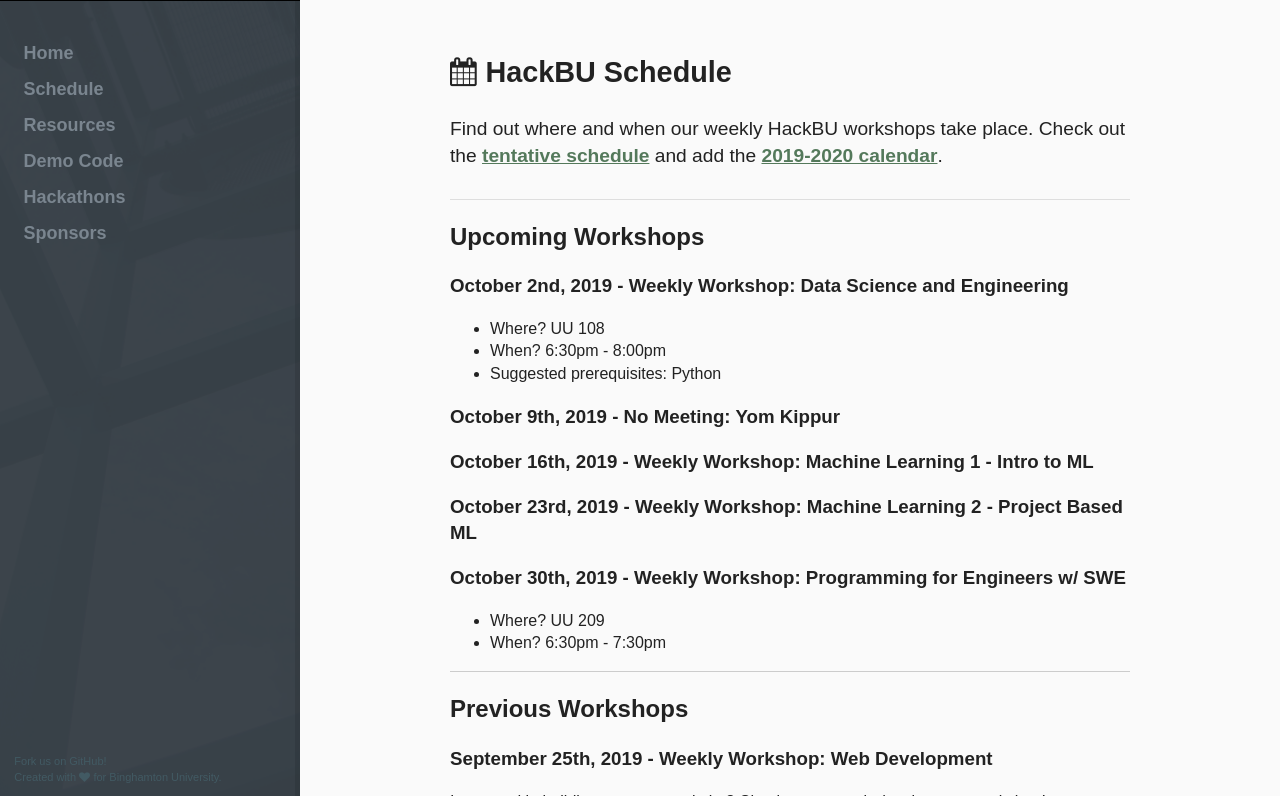
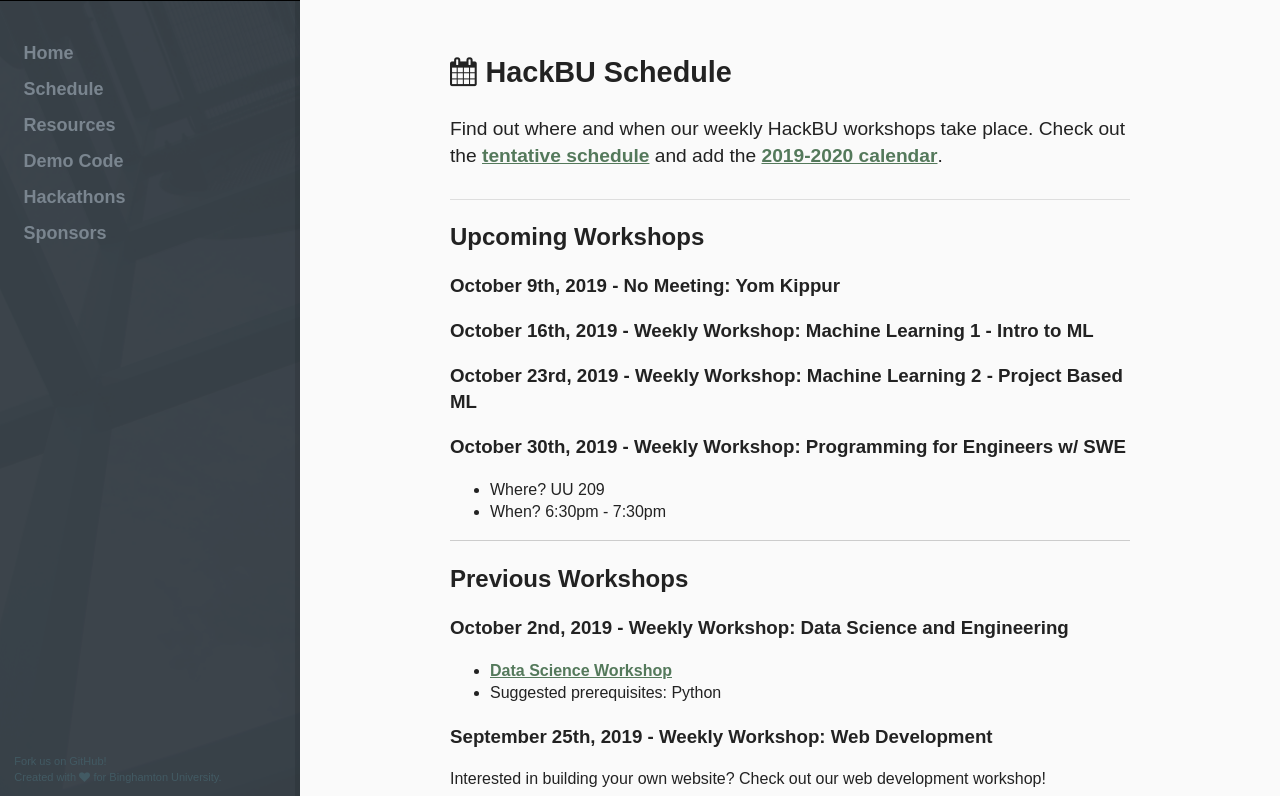
Before and after one commit to hackbinghamton/hackbinghamton.github.io, a Jekyll site: the page built from schedule/index.html, in a window 1280 px wide and 900 px high, cut to the strip 104-900 px from the top of the window. Built offline with Jekyll 4.4.1, drawn with Linux system fonts in a browser that asks for light colours; nearby versions of some CDN libraries.

Commit message:
Update schedule

```diff
--- a/schedule/index.html
+++ b/schedule/index.html
@@ -10,18 +10,6 @@ description: Find out where and when our weekly HackBU workshops take place
 </div>
 <h2> Upcoming Workshops </h2>
 
-    <h3> October 2nd, 2019 - Weekly Workshop: Data Science and Engineering</h3>
-      <ul>
-        <li>
-          Where? UU 108
-        </li>
-        <li>
-          When? 6:30pm - 8:00pm
-        </li>
-        <li>
-          Suggested prerequisites: Python
-        </li>
-      </ul>
       <h3> October 9th, 2019 - No Meeting: Yom Kippur</h3>
       <h3> October 16th, 2019 - Weekly Workshop: Machine Learning 1 - Intro to ML </h3>
       <h3> October 23rd, 2019 - Weekly Workshop: Machine Learning 2 - Project Based ML</h3>
@@ -37,6 +25,15 @@ description: Find out where and when our weekly HackBU workshops take place
   <hr>
 <h2> Previous Workshops </h2>
 <div class="article">
+  <h3> October 2nd, 2019 - Weekly Workshop: Data Science and Engineering</h3>
+    <ul>
+      <li>
+        <a href="https://github.com/HackBinghamton/DataScienceWorkshop/"> Data Science Workshop </a>
+      </li>
+      <li>
+        Suggested prerequisites: Python
+      </li>
+    </ul>
   <h3> September 25th, 2019 - Weekly Workshop: Web Development</h3>
     Interested in building your own website? Check out our web development workshop!
     <ul>
```
